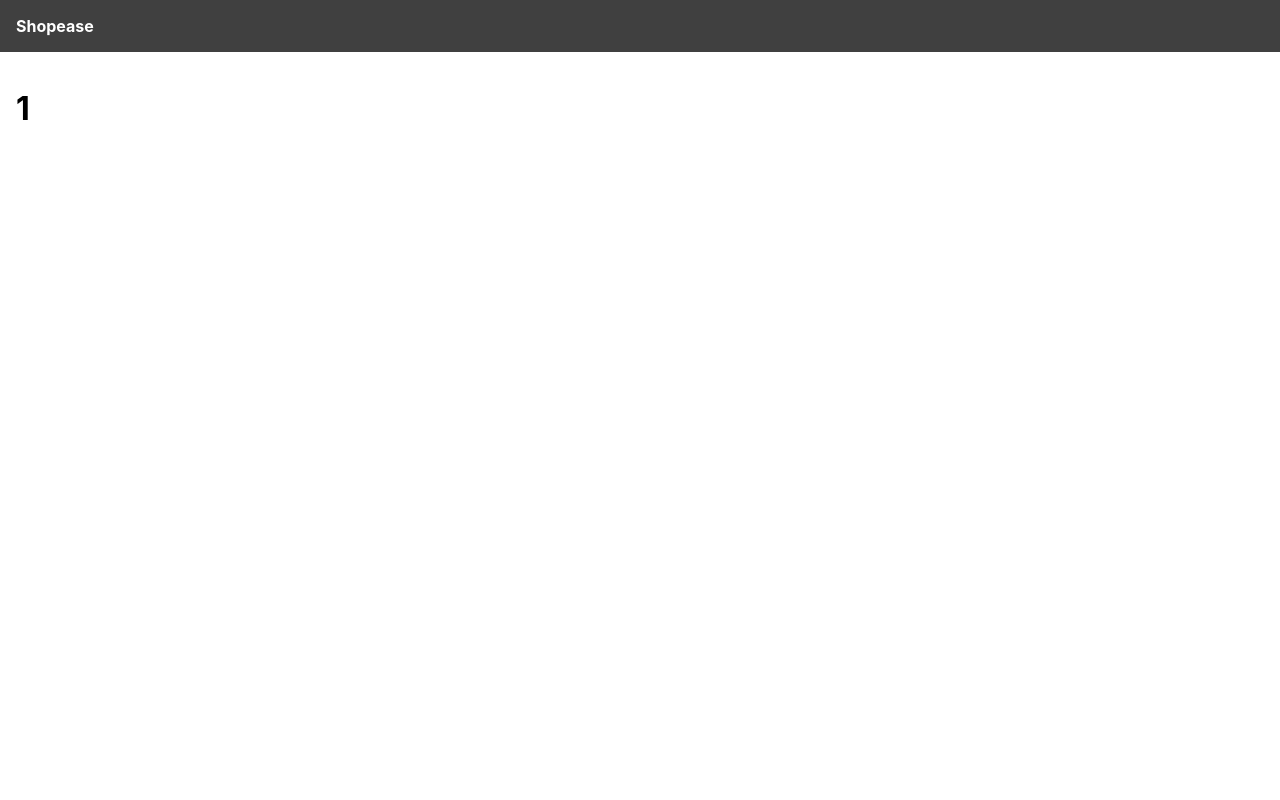
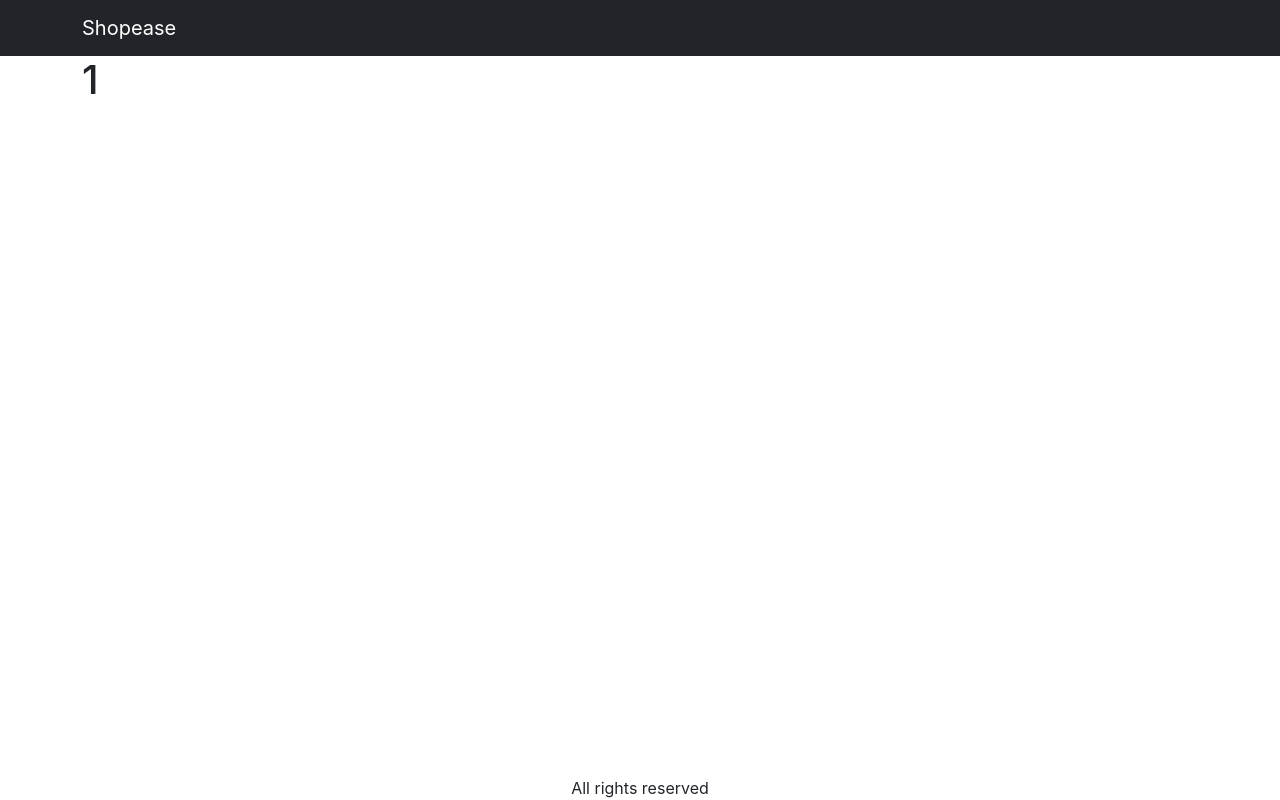
Before and after one commit to Subal-Chandra-Roy/ShopEase, a React (Create React App) app in the folder frontend/: page /product/1 in a window 1280 px wide. Built offline with nearby package versions, Linux system fonts and the light colour scheme.

Commit message:
react-bootstrap added

```diff
--- a/frontend/package.json
+++ b/frontend/package.json
@@ -8,8 +8,11 @@
     "@testing-library/react": "^13.4.0",
     "@testing-library/user-event": "^13.5.0",
     "axios": "^1.6.8",
+    "bootstrap": "^5.3.3",
     "react": "^18.2.0",
+    "react-bootstrap": "^2.10.2",
     "react-dom": "^18.2.0",
+    "react-router-bootstrap": "^0.26.2",
     "react-router-dom": "^6.22.3",
     "react-scripts": "5.0.1",
     "use-reducer-logger": "^1.0.2",
--- a/frontend/src/App.js
+++ b/frontend/src/App.js
@@ -1,20 +1,34 @@
-import {BrowserRouter, Link, Route, Routes} from 'react-router-dom';
+import { BrowserRouter, Link, Route, Routes } from "react-router-dom";
 import HomeScreen from "./screens/HomeScreen";
-import ProductScreen from './screens/ProductScreen';
+import ProductScreen from "./screens/ProductScreen";
+import Navbar from "react-bootstrap/Navbar";
+import Container from "react-bootstrap/Container";
+import { LinkContainer } from "react-router-bootstrap";
 
 function App() {
   return (
     <BrowserRouter>
-    <div>
+      <div className="d-flex flex-column site-container">
         <header>
-        <Link to="/">Shopease</Link>
+          <Navbar bg="dark" variant="dark">
+            <Container>
+              <LinkContainer to="/">
+                <Navbar.Brand>Shopease</Navbar.Brand>
+              </LinkContainer>
+            </Container>
+          </Navbar>
         </header>
         <main>
+          <Container>
             <Routes>
-          <Route path="/product/:slug" element={<ProductScreen/>}/>
-          <Route path="/" element={<HomeScreen/>} />
+              <Route path="/product/:slug" element={<ProductScreen />} />
+              <Route path="/" element={<HomeScreen />} />
             </Routes>
+          </Container>
         </main>
+        <footer>
+          <div className="text-center">All rights reserved</div>
+        </footer>
       </div>
     </BrowserRouter>
   );
--- a/frontend/src/index.css
+++ b/frontend/src/index.css
@@ -7,18 +7,12 @@ body {
   -moz-osx-font-smoothing: grayscale;
 }
 
-header {
-  background-color: #404040;
-  padding: 1rem;
-}
-header a{
-  color: #ffffff;
-  font-weight: bold;
-  text-decoration: none;
+.site-container {
+  min-height: 100vh;
 }
 
 main {
-  padding: 1rem;
+  flex: 1;
 }
 
 .products {
--- a/frontend/src/index.js
+++ b/frontend/src/index.js
@@ -1,5 +1,6 @@
 import React from 'react';
 import ReactDOM from 'react-dom/client';
+import 'bootstrap/dist/css/bootstrap.min.css';
 import './index.css';
 import App from './App';
 import reportWebVitals from './reportWebVitals';
```
Also changed, not shown: 1 other file (tests, documents, lock files or other folders). Lines whose indentation alone changed are shown as unchanged.
